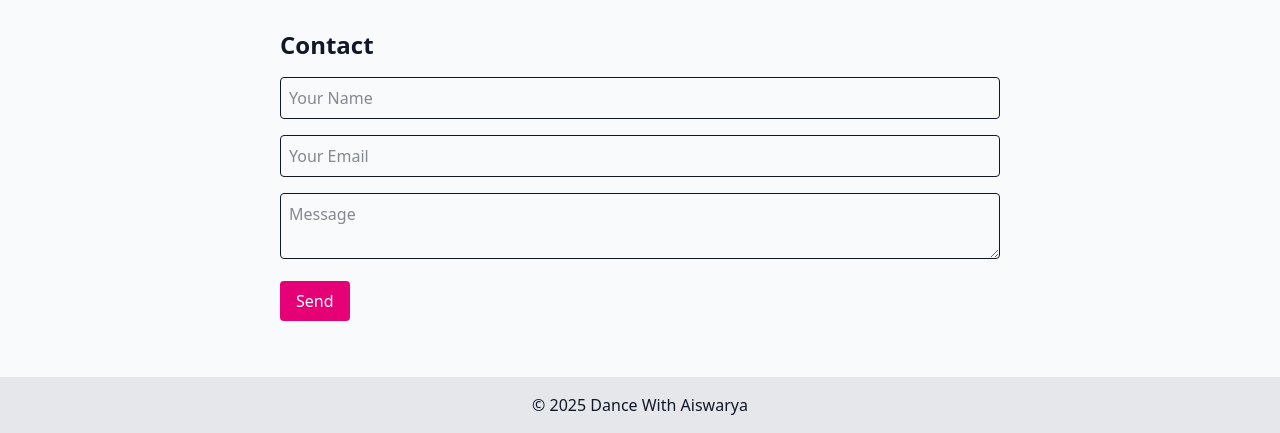
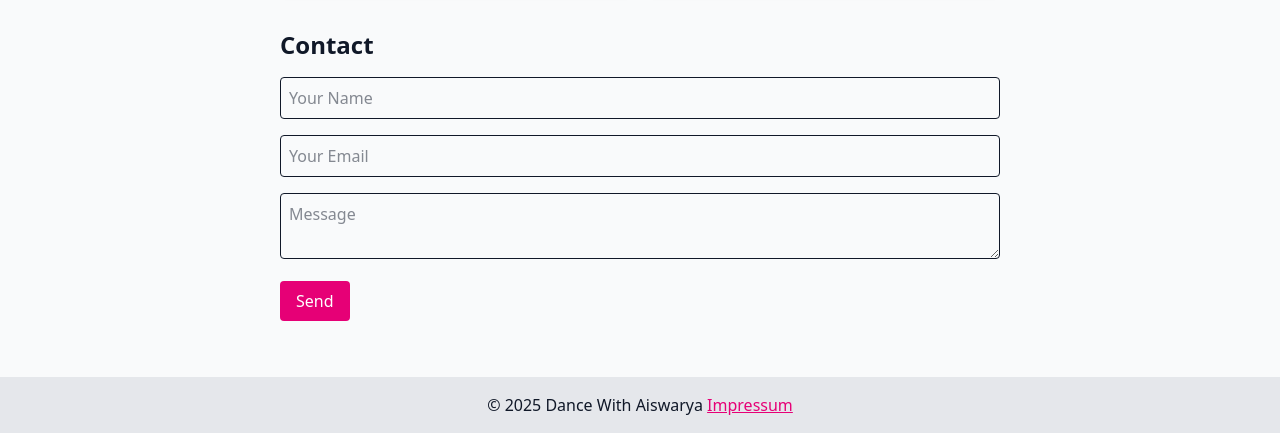
Before and after one commit to aiyeraditya/dancewithaiswarya, a website: page index.html in a window 1280 px wide. Shown: the part 399-832 px from the top of the page. Drawn offline with nearby package versions, Linux system fonts and the light colour scheme.

Commit message:
Folder structure

```diff
--- a/public/index.html
+++ b/index.html
@@ -41,6 +41,7 @@
     </main>
     <footer class="bg-gray-200 text-center p-4 mt-8">
       &copy; 2025 Dance With Aiswarya
+      <a href="impressum.html" class="text-pink-600 underline">Impressum</a>
     </footer>
   </body>
 </html>
```
Also changed, not shown: impressum.html (renamed from public/impressum.html).
